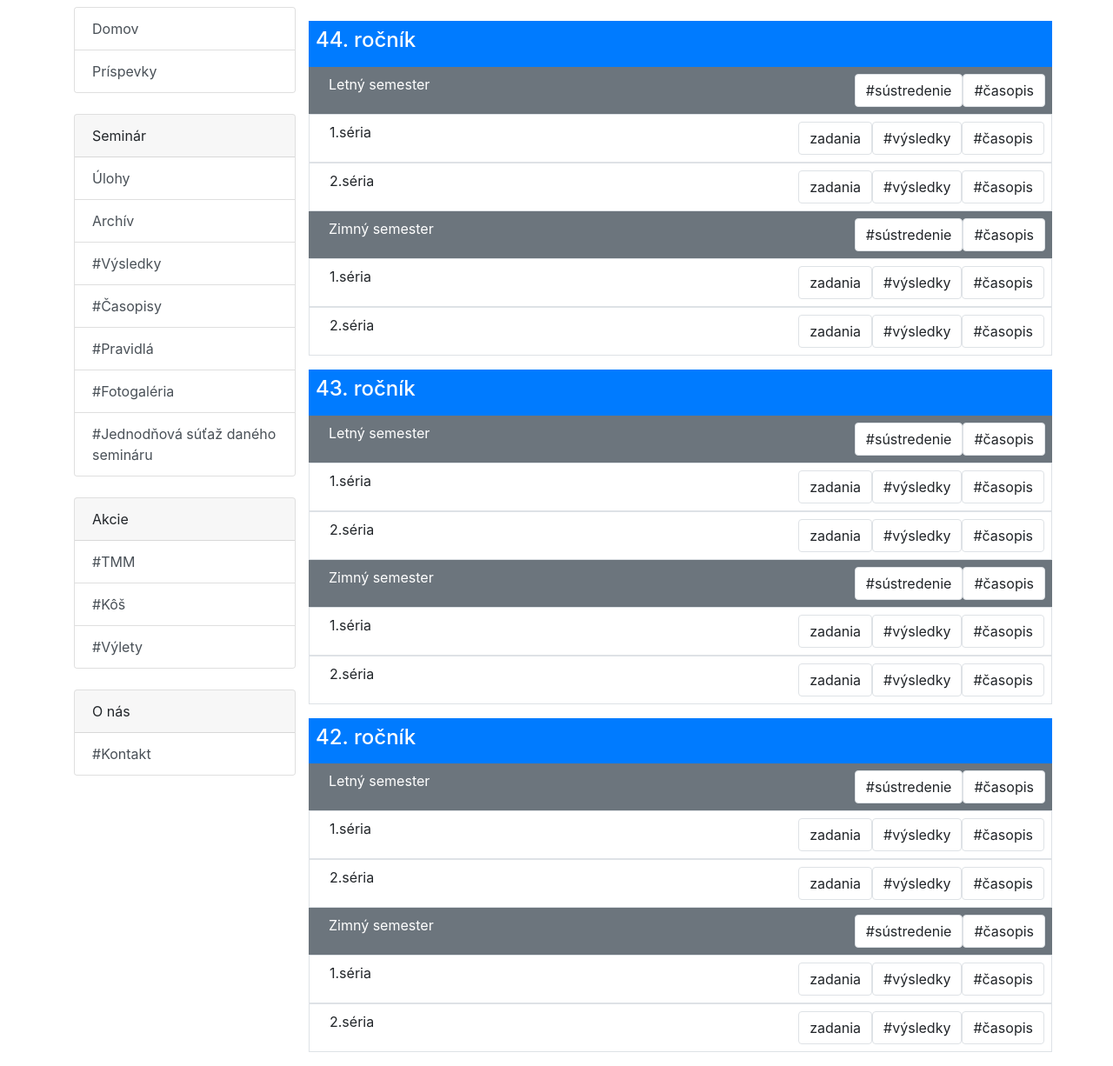
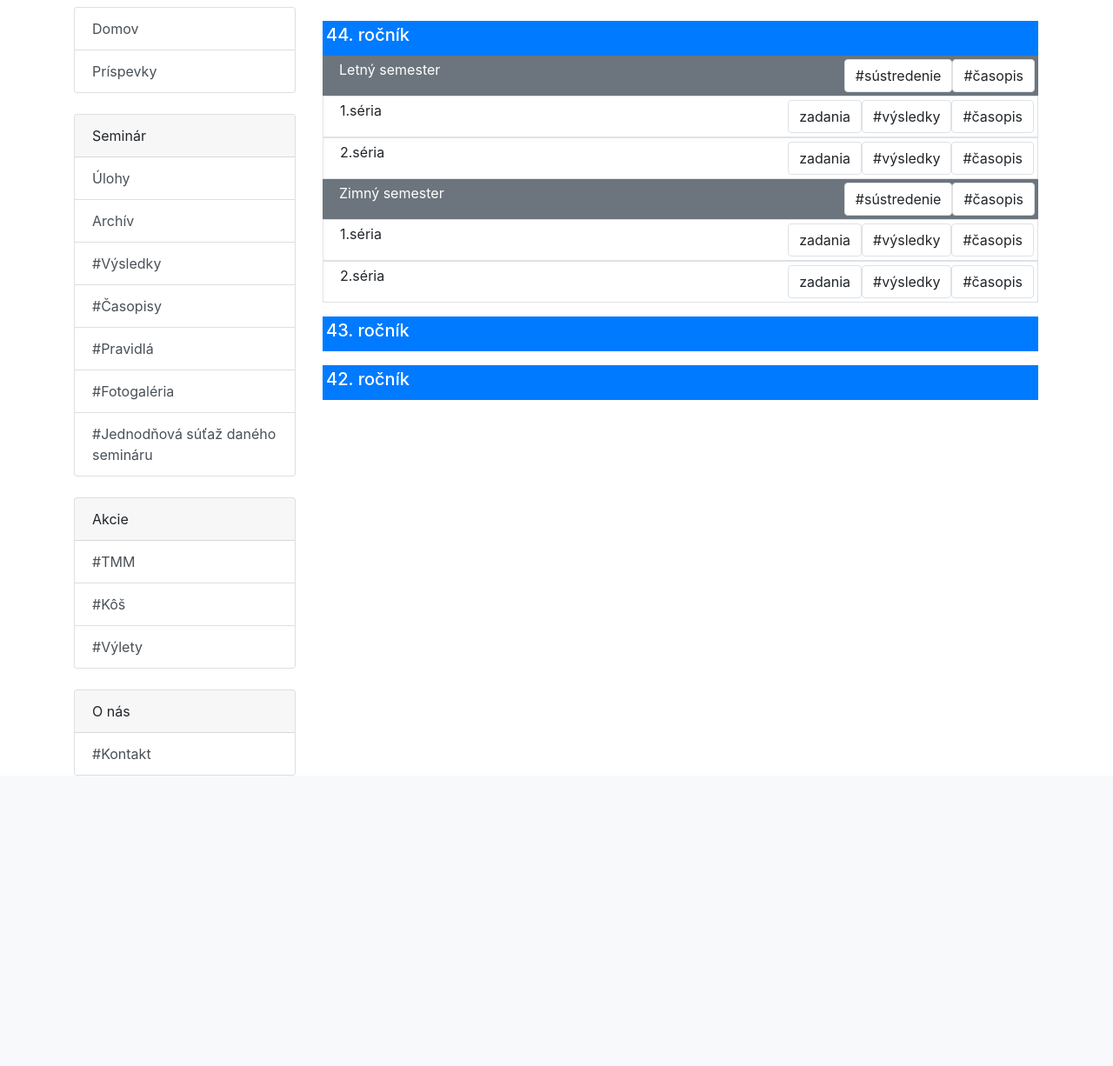
Before and after one commit to ZdruzenieSTROM/webstrom-backend, a Django app: page /competition/archive in a window 1280 px wide. Shown: the part 56-1282 px from the top of the page at 87% size. After the commit the page ends 948 px from the top, so only its background shows below. Run offline with Django 3.2, Linux system fonts and the light colour scheme; data comes from the database, SQL or seed files in the repository; parts of the project's set-up code (start-up, migrations or seed data) failed here and were passed over; some libraries are stand-ins or nearby versions.

Commit message:
pridany rozbalovaci archiv

```diff
--- a/competition/templates/competition/archive.html
+++ b/competition/templates/competition/archive.html
@@ -2,13 +2,16 @@
 
 {% block content %}
 
-{% for year, listOfSemesters in context.items %}
-<div class=" my-3">
-    <div class="row p-2 bg-primary text-white">
-        <h4>{{year}}. ročník</h4>
+{% for year, listOfSemesters in context.years.items %}
+<div class="m-3">
+    <div data-toggle="collapse" data-target="#collapse{{year}}" >
+        <div class="btn-link row bg-primary text-white p-1">
+            <h5>{{year}}. ročník</h5>
         </div>
+    </div>
+    <div id="collapse{{year}}" class="collapse {% if year == context.mostRecentYear %} show {% endif %}">
         {% for semester in listOfSemesters %}
-    <div class="row p-2 bg-secondary">
+            <div class="row bg-secondary p-1">
                 <a class="col text-white" href="{% url 'competition:semester-detail' semester.pk %}">
                     {{ semester.season }} semester
                 </a>
@@ -22,7 +25,7 @@
 
 
             {% for series in semester.series_set.all %}
-    <div class="row p-2 bg-white border">
+                <div class="row bg-white border p-1">
                     <div class="col">
                         {{series.order}}.séria
                     </div>
@@ -40,5 +43,6 @@
             {% endfor %}
         {% endfor %}
     </div>
+</div>
 {% endfor %}
 {% endblock content %}
--- a/competition/views.py
+++ b/competition/views.py
@@ -47,6 +47,7 @@ class ArchiveView(ListView):
 
     def get_queryset(self):
         site_competition = Competition.get_by_current_site()
+        context = {}
         years = {}
 
         for sem in Semester.objects.filter(competition=site_competition).order_by('-year'):
@@ -56,7 +57,9 @@ class ArchiveView(ListView):
                 years[sem.year] = []
             years[sem.year].append(sem)
 
-        return years
+        context["mostRecentYear"] = Semester.objects.filter(competition=site_competition).order_by('-year').first().year
+        context["years"] = years
+        return context
 
 
 class SemesterDetailView(DetailView):
```
Lines whose indentation alone changed are shown as unchanged.
